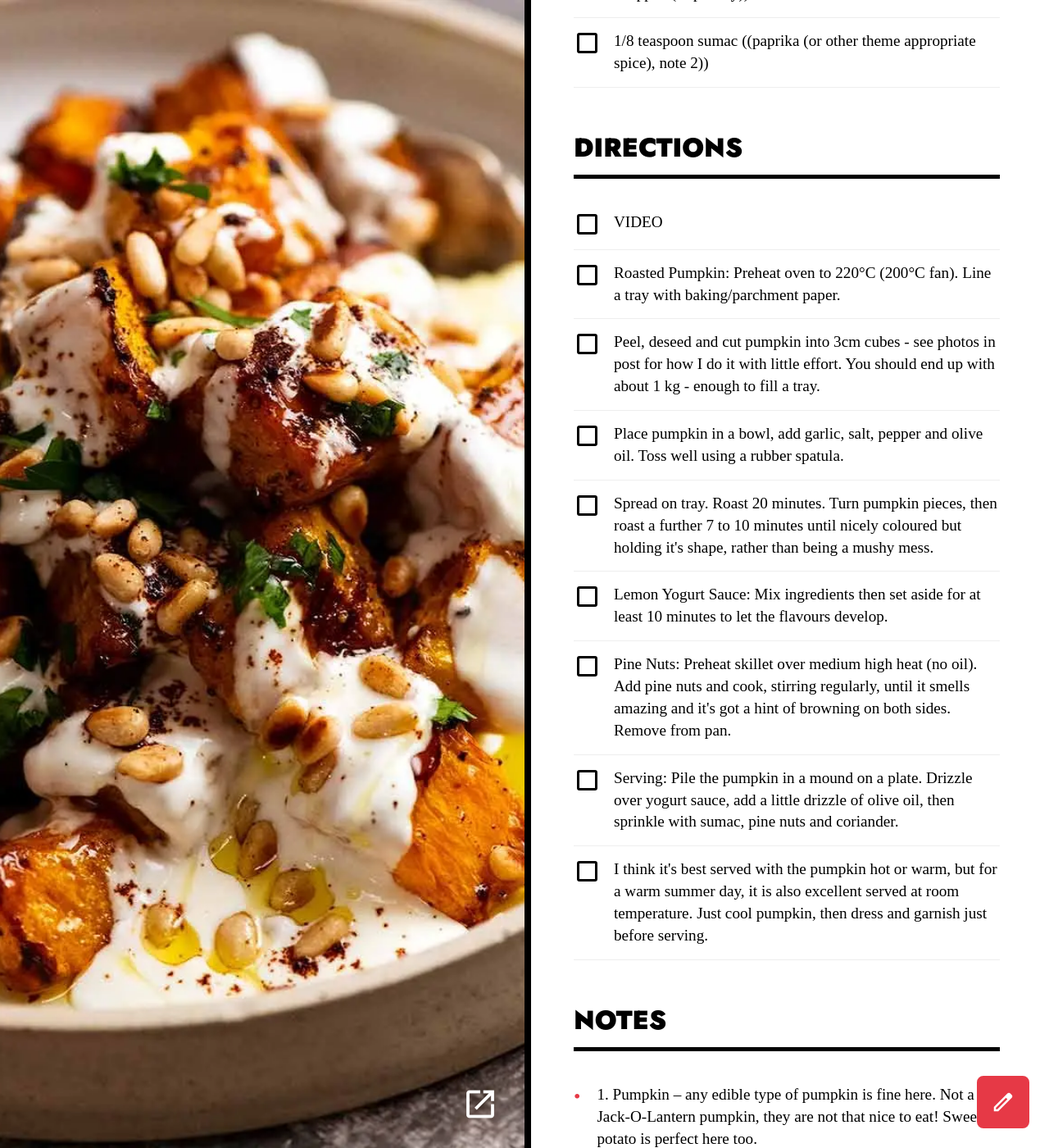
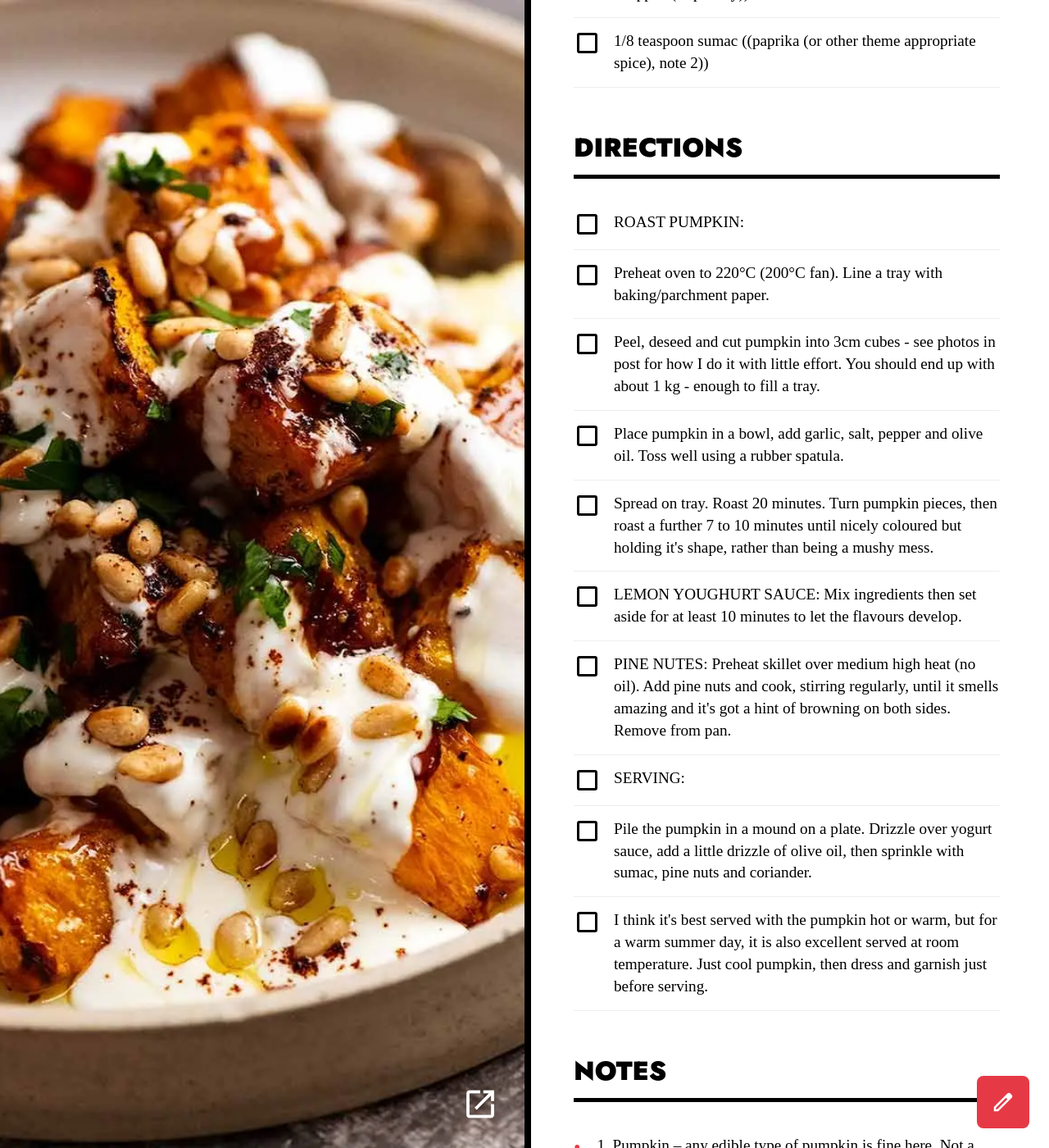
Before and after one commit to amp800/chowdown, a Jekyll site: the page built from _recipes/roasted-pumpkin-with-lemon-yogurt-sauce-and-pine-nuts.md, in a window 1280 px wide and 1400 px high, scrolled down 1796 px. Shown: the whole window at 82% size. Built offline with Jekyll 4.4.1, drawn with Linux system fonts in a browser that asks for light colours.

Commit message:
Edit recipe _recipes/roasted-pumpkin-with-lemon-yogurt-sauce-and-pine-nuts.md

```diff
--- a/_recipes/roasted-pumpkin-with-lemon-yogurt-sauce-and-pine-nuts.md
+++ b/_recipes/roasted-pumpkin-with-lemon-yogurt-sauce-and-pine-nuts.md
@@ -30,18 +30,19 @@ ingredients:
 - 1/8 teaspoon sumac ((paprika (or other theme appropriate spice), note 2))
 # ---
 directions:
-- VIDEO
-- 'Roasted Pumpkin: Preheat oven to 220°C (200°C fan). Line a tray with baking/parchment paper.'
+- 'ROAST PUMPKIN:'
+- Preheat oven to 220°C (200°C fan). Line a tray with baking/parchment paper.
 - Peel, deseed and cut pumpkin into 3cm cubes - see photos in post for how I do it with little effort. You should end up with
   about 1 kg - enough to fill a tray.
 - Place pumpkin in a bowl, add garlic, salt, pepper and olive oil. Toss well using a rubber spatula.
 - Spread on tray. Roast 20 minutes. Turn pumpkin pieces, then roast a further 7 to 10 minutes until nicely coloured but holding
   it's shape, rather than being a mushy mess.
-- 'Lemon Yogurt Sauce: Mix ingredients then set aside for at least 10 minutes to let the flavours develop.'
-- 'Pine Nuts: Preheat skillet over medium high heat (no oil). Add pine nuts and cook, stirring regularly, until it smells
+- 'LEMON YOUGHURT SAUCE: Mix ingredients then set aside for at least 10 minutes to let the flavours develop.'
+- 'PINE NUTES: Preheat skillet over medium high heat (no oil). Add pine nuts and cook, stirring regularly, until it smells
   amazing and it''s got a hint of browning on both sides. Remove from pan.'
-- 'Serving: Pile the pumpkin in a mound on a plate. Drizzle over yogurt sauce, add a little drizzle of olive oil, then sprinkle
-  with sumac, pine nuts and coriander.'
+- 'SERVING:'
+- Pile the pumpkin in a mound on a plate. Drizzle over yogurt sauce, add a little drizzle of olive oil, then sprinkle with
+  sumac, pine nuts and coriander.
 - I think it's best served with the pumpkin hot or warm, but for a warm summer day, it is also excellent served at room temperature.
   Just cool pumpkin, then dress and garnish just before serving.
 # ---
```
